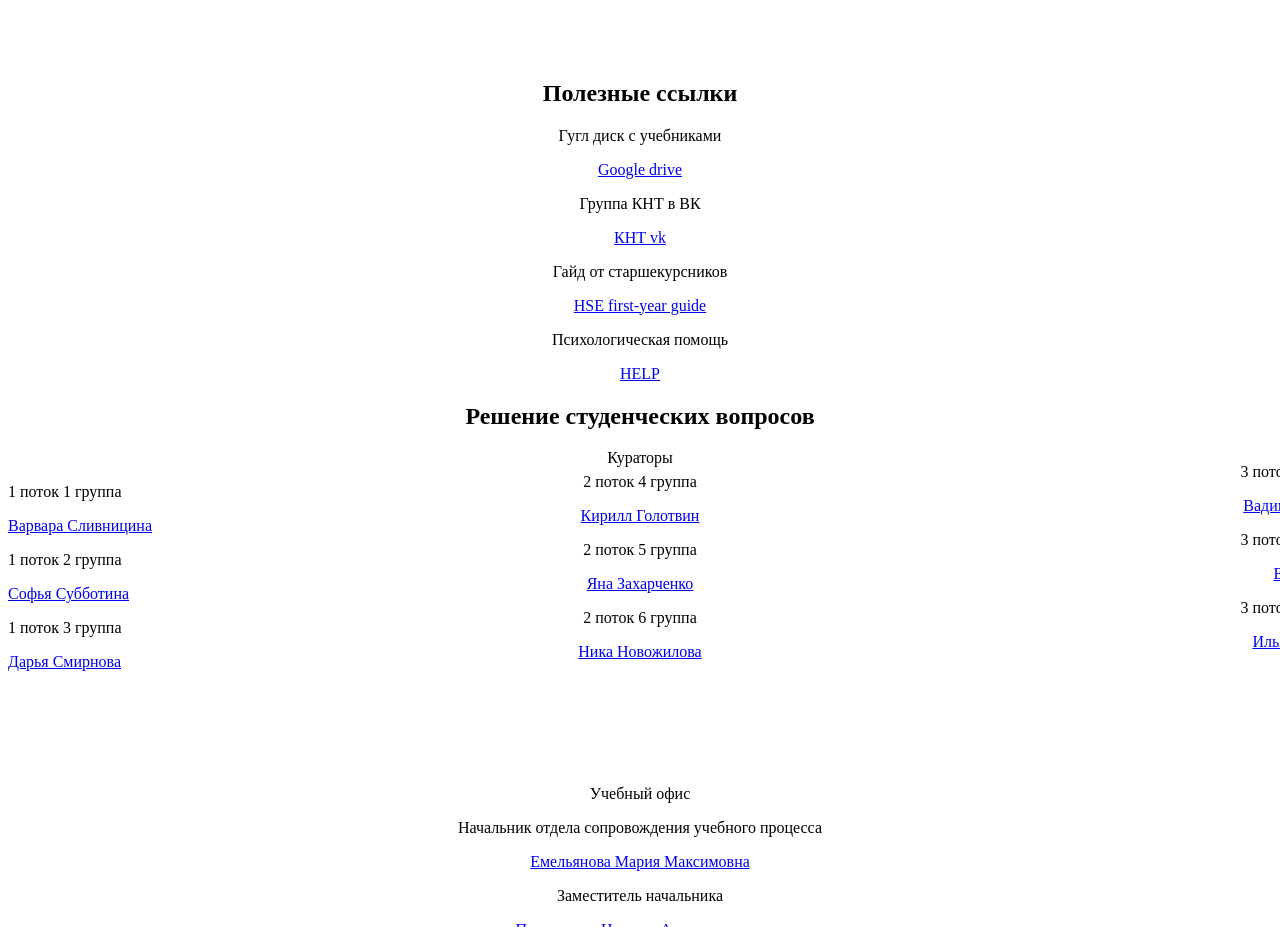
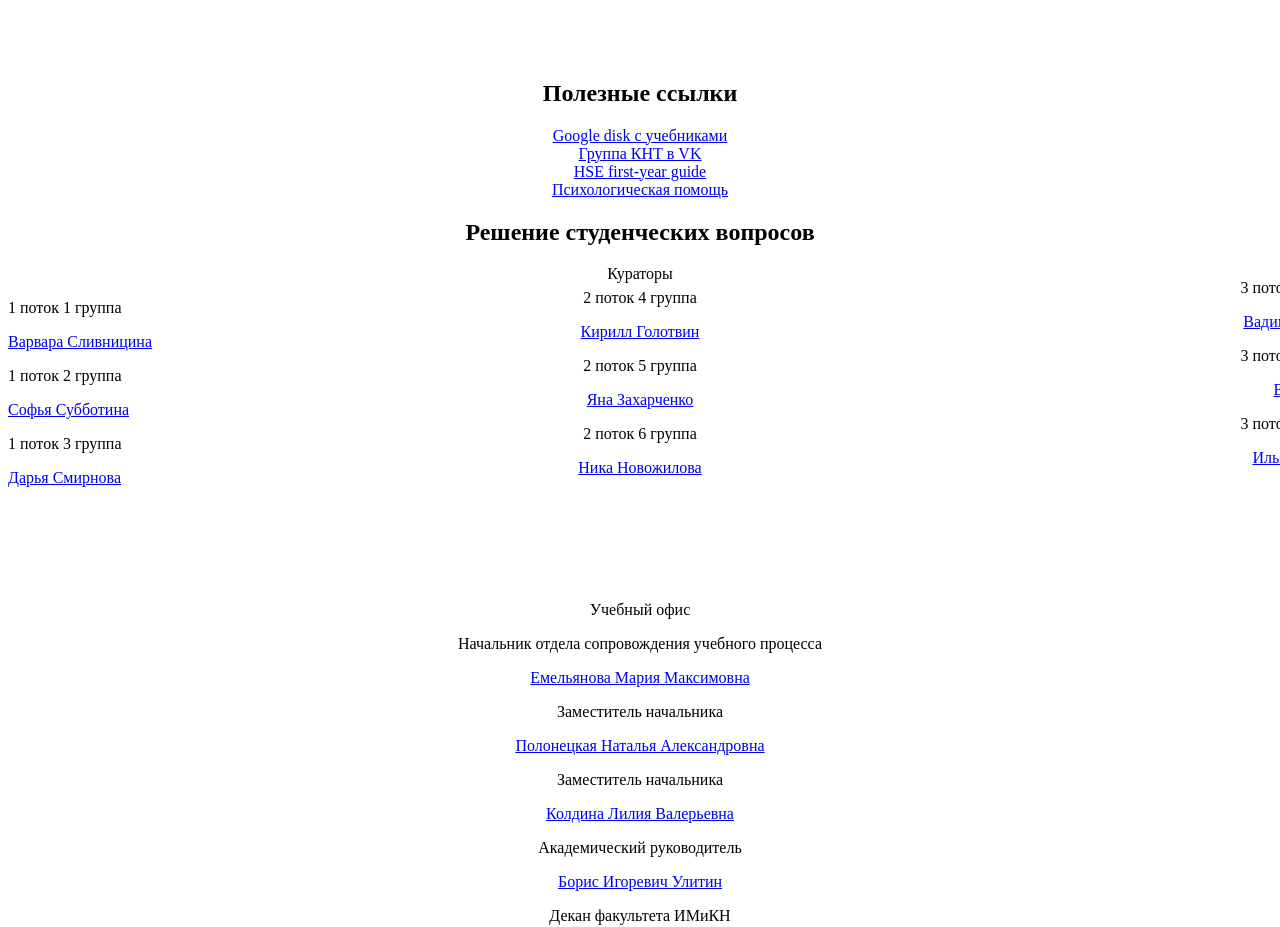
Before and after one commit to alkiwa/bot-site-project, a plain HTML site: page site/osnova.html in a window 1280 px wide. Shown: the part 1000-1927 px from the top of the page. Drawn offline with Linux system fonts and the light colour scheme; a script that the page names is missing; files whose address does not match are found by name.

Commit message:
Update osnova.html

```diff
--- a/site/osnova.html
+++ b/site/osnova.html
@@ -117,21 +117,18 @@
 <div style="height: 100vh"></div>
 <section class = "links">
         <h2> Полезные ссылки</h2>
-        <p>Гугл диск с учебниками</p>
         <a href = "https://drive.google.com/drive/folders/1jsB6MoU5sor7DJvK6Cu8vgcCm3fZbroI?usp=sharing" target="_blanc">
-            Google drive
+            Google disk с учебниками
         </a>
-        <p>Группа КНТ в ВК</p>
-        <a href = "https://vk.me/join/bnxRCF56_VbfnRi0zM990_kblWXH65w43e8=" target="_blanc">
-            КНТ vk
+
+        <a href = "https://vk.me/join/bnxRCF56_VbfnRi0zM990_kblWXH65w43e8=" target="_blanc"> <br>
+            Группа КНТ в VK
         </a>
-        <p>Гайд от старшекурсников</p>
-        <a href = "https://vk.com/hsefirstyearguide" target="_blanc">
+        <a href = "https://vk.com/hsefirstyearguide" target="_blanc"> <br>
             HSE first-year guide
         </a>
-        <p>Психологическая помощь</p>
-        <a href = "http://cpc.pushpullme.ru/pub/form/add/lead.html" target="_blanc">
-            HELP
+        <a href = "http://cpc.pushpullme.ru/pub/form/add/lead.html" target="_blanc"> <br>
+            Психологическая помощь
         </a>
 
 </section>
```
